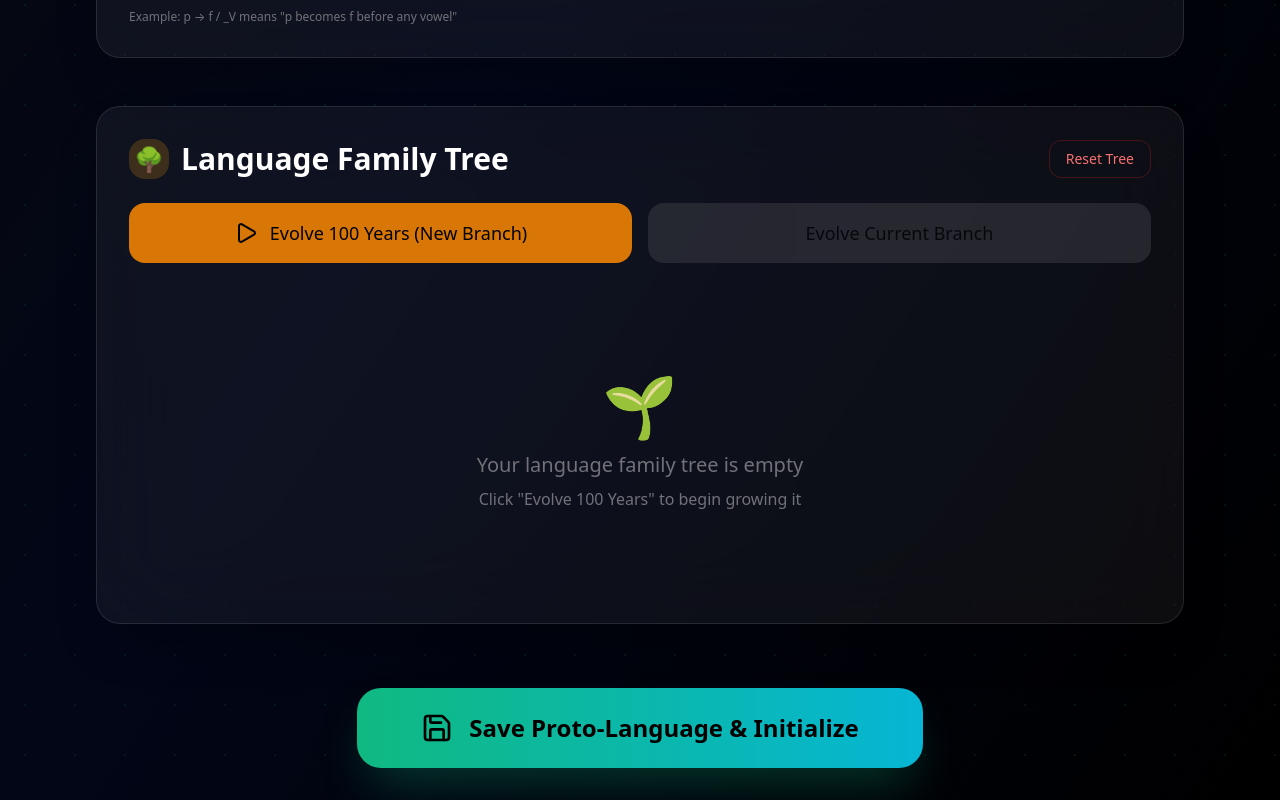
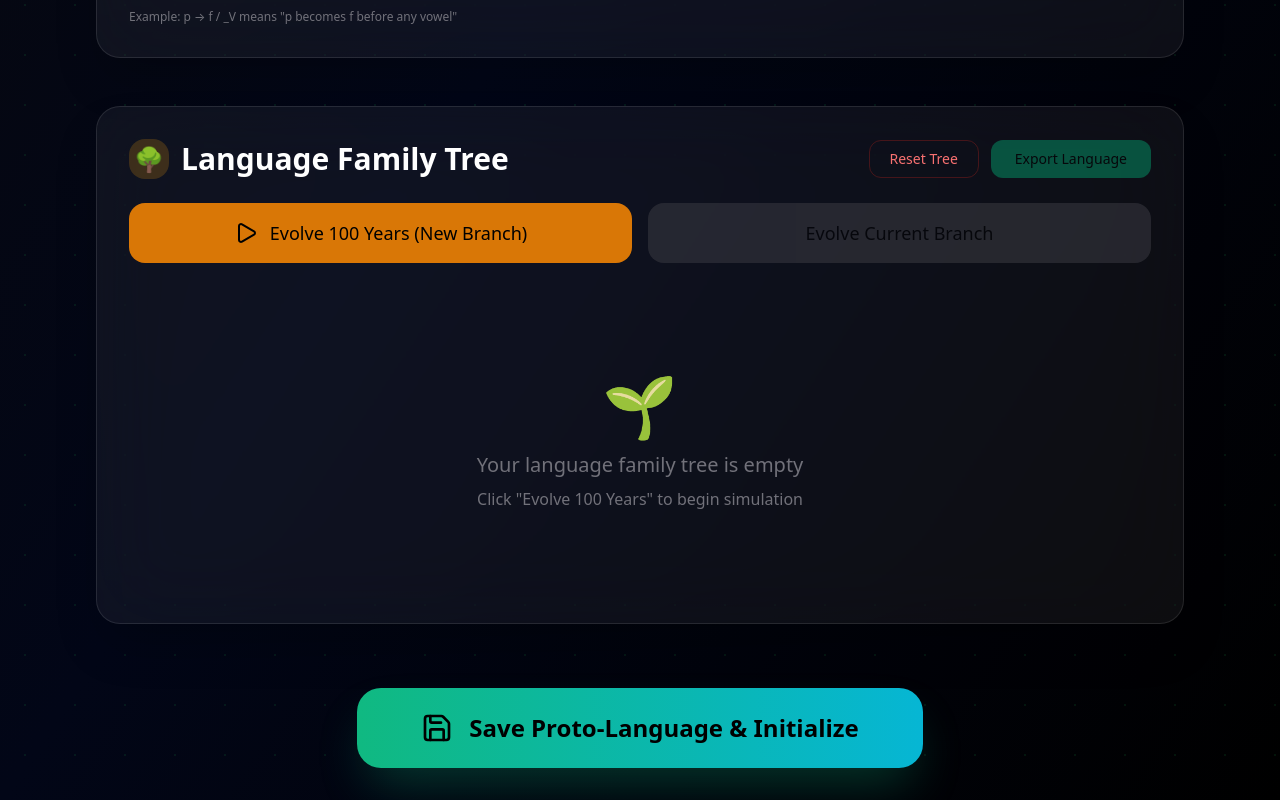
Before and after one commit to SCORLEOs773/linguaevo, a React (Vite) app in the folder frontend/: page / in a window 1280 px wide. Shown: the part 1120-1920 px from the top of the page. Built offline with nearby package versions, Linux system fonts and the light colour scheme.

Commit message:
Added Export Language as a json feature

```diff
--- a/frontend/src/App.tsx
+++ b/frontend/src/App.tsx
@@ -243,6 +243,34 @@ function App() {
     if (goodVoice) utterance.voice = goodVoice;
 
     window.speechSynthesis.speak(utterance);
+  };
+
+  const exportLanguage = () => {
+    if (generations.length === 0) {
+      setStatus("❌ Evolve the language at least once before exporting");
+      return;
+    }
+
+    const exportData = {
+      name: langName,
+      phonemes: phonemes,
+      rules: rules,
+      generations: generations,
+      exportedAt: new Date().toISOString(),
+    };
+
+    const blob = new Blob([JSON.stringify(exportData, null, 2)], {
+      type: "application/json",
+    });
+    const url = URL.createObjectURL(blob);
+    const link = document.createElement("a");
+    link.href = url;
+    link.download = `${langName.toLowerCase()}_linguaevo.json`;
+    document.body.appendChild(link);
+    link.click();
+    document.body.removeChild(link);
+
+    setStatus(`✅ Exported ${langName} language family successfully!`);
   };
 
   return (
@@ -514,7 +542,7 @@ function App() {
           </p>
         </motion.div>
 
-        {/* Language Family Tree & Results */}
+        {/* Language Family Tree & Results - Final Version */}
         <motion.div
           initial={{ opacity: 0, y: 30 }}
           animate={{ opacity: 1, y: 0 }}
@@ -529,12 +557,21 @@ function App() {
                 Language Family Tree
               </h2>
             </div>
-            <button
-              onClick={resetEvolution}
-              className="text-red-400 hover:text-red-500 text-sm px-4 py-2 rounded-xl border border-red-900/50 hover:border-red-500 transition-all"
-            >
-              Reset Tree
-            </button>
+            <div className="flex gap-3">
+              <button
+                onClick={resetEvolution}
+                className="text-red-400 hover:text-red-500 text-sm px-5 py-2 rounded-xl border border-red-900/50 hover:border-red-500 transition-all"
+              >
+                Reset Tree
+              </button>
+              <button
+                onClick={exportLanguage}
+                disabled={generations.length === 0}
+                className="bg-emerald-600 hover:bg-emerald-500 disabled:opacity-50 text-black px-6 py-2 rounded-xl text-sm font-medium transition-all"
+              >
+                Export Language
+              </button>
+            </div>
           </div>
 
           {/* Evolution Buttons */}
@@ -594,13 +631,13 @@ function App() {
                 {evolvedWords.map((item, index) => (
                   <div
                     key={index}
-                    className="bg-zinc-900/70 border border-amber-500/30 p-6 rounded-2xl flex justify-between items-center"
+                    className="bg-zinc-900/70 border border-amber-500/30 p-6 rounded-2xl flex justify-between items-center group"
                   >
                     <div className="flex-1">
                       <div className="flex items-center gap-4">
                         <button
                           onClick={() => speakWord(item.original, false)}
-                          className="text-zinc-400 hover:text-white transition-colors text-2xl"
+                          className="text-zinc-400 hover:text-white transition-colors text-2xl opacity-70 group-hover:opacity-100"
                           title="Hear original"
                         >
                           🔊
@@ -614,7 +651,7 @@ function App() {
                         </span>
                         <button
                           onClick={() => speakWord(item.evolved, true)}
-                          className="text-amber-400 hover:text-amber-300 transition-colors text-2xl"
+                          className="text-amber-400 hover:text-amber-300 transition-colors text-2xl opacity-70 group-hover:opacity-100"
                           title="Hear evolved"
                         >
                           🔊
@@ -635,7 +672,7 @@ function App() {
               <div className="text-6xl mb-4">🌱</div>
               <p className="text-xl">Your language family tree is empty</p>
               <p className="mt-2">
-                Click "Evolve 100 Years" to begin growing it
+                Click "Evolve 100 Years" to begin simulation
               </p>
             </div>
           )}
```
